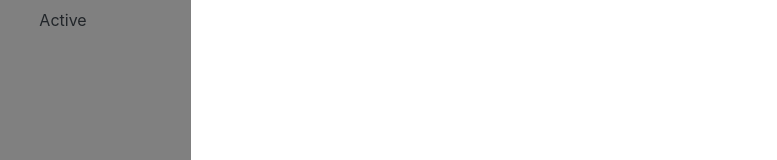
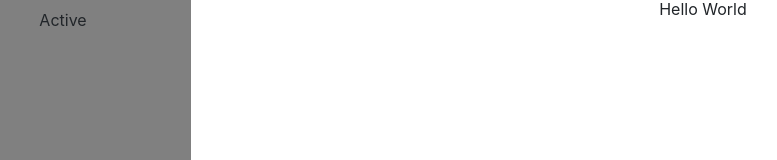
Before and after one commit to agrivator/agrivator-frontend, a React (Create React App) app: page / in a window 1280 px wide. Shown: the top 160 px of the page, without its empty margins (65-842 px from the left). Built offline with nearby package versions, Linux system fonts and the light colour scheme.

Commit message:
Updated the form section

```diff
--- a/src/App.js
+++ b/src/App.js
@@ -22,6 +22,7 @@ function App() {
   return (
     <div className="App">
         <SideBar/>
+        <FormSection/>
     </div>
   );
 }
--- a/src/compnents/FormSection/FormSection.js
+++ b/src/compnents/FormSection/FormSection.js
@@ -1,5 +1,8 @@
 import React from 'react'
 
+
+/**Bootstrap Imports */
+import { Container, Row, InputGroup, FormControl } from 'react-bootstrap';
 
 /**
  ** CSS imports
@@ -9,7 +12,7 @@ import './FormSection.css'
 const FormSection = () => {
     return (
         <div className="form-section">
-            <h1 className="form-section__heading text-black bg-green-500 h-screen font-bold pt-5">Farmer Info</h1>
+            <h1>Hello World</h1>
         </div>
     )
 }
--- a/src/compnents/FormSection/FormSection.scss
+++ b/src/compnents/FormSection/FormSection.scss
@@ -3,6 +3,7 @@
     right: 0em;
     width: 80%;
     text-align: center;
+    margin:0 0 0 20% ;
 }
 
 @media (max-width: 768px){
```
